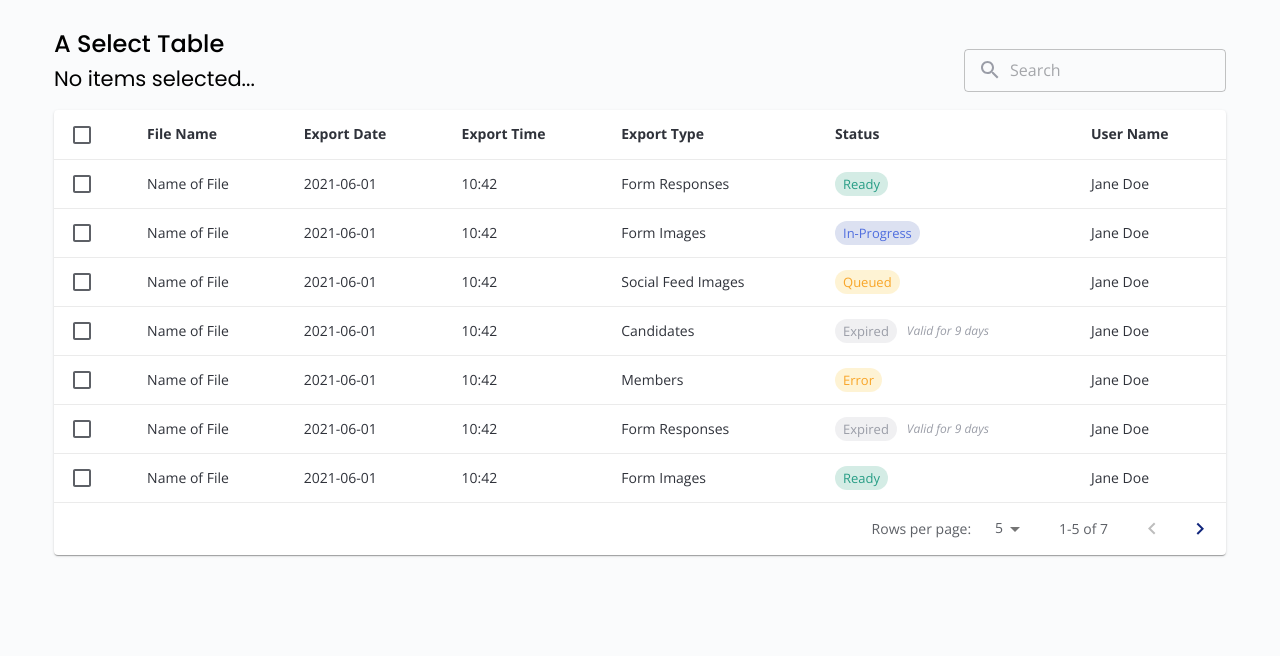
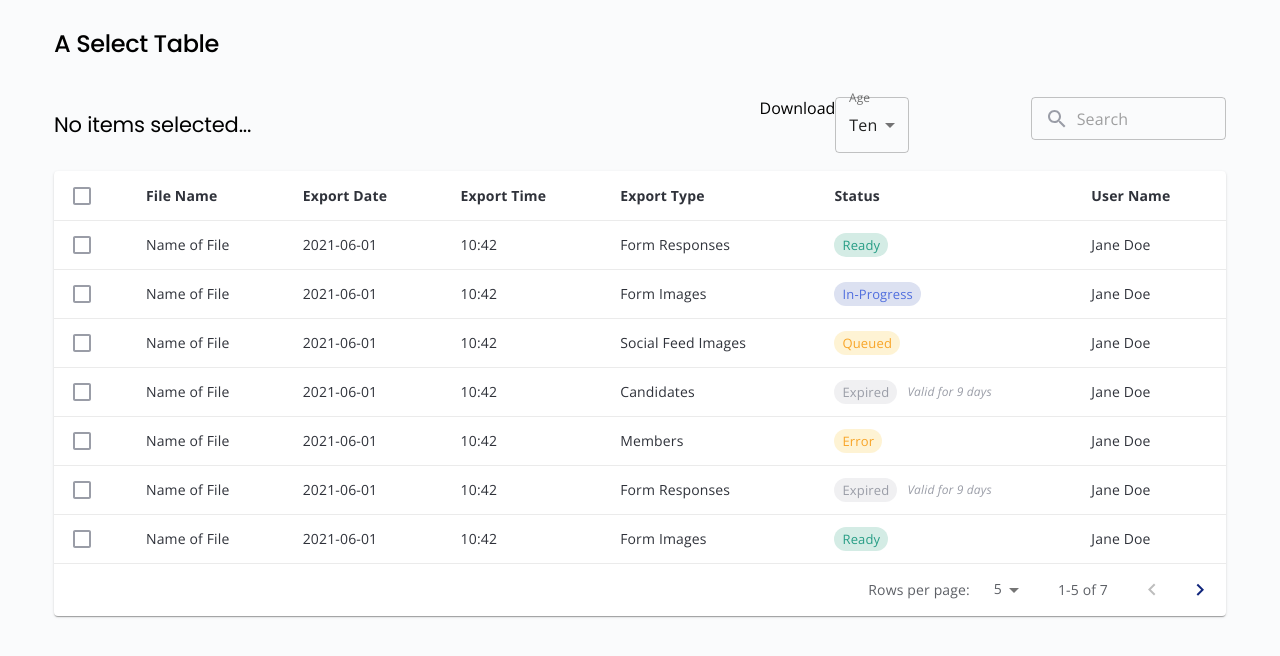
Before and after one commit to liezelbreytenbach/component-library, a React (Create React App) app: page /table in a window 1280 px wide. Shown: the top 656 px of the page. Built offline with nearby package versions, Linux system fonts and the light colour scheme; the HTML template or start-up script is replaced by a standard one.

Commit message:
style: Styled Components theme provider

```diff
--- a/src/App.js
+++ b/src/App.js
@@ -1,5 +1,5 @@
 import { Redirect, Route, Switch } from 'react-router-dom';
-import { ThemeProvider } from '@material-ui/core';
+import { ThemeProvider as StyledThemeProvider } from 'styled-components';
 
 import Layout from './components/Layout';
 import MyTable from './pages/MyTable';
@@ -10,7 +10,7 @@ function App() {
 
   return (
     <div className="App">
-        <ThemeProvider theme={theme}>
+        <StyledThemeProvider theme={theme}>
           <Layout>
             <Switch>
               <Route path="/" exact>
@@ -21,7 +21,7 @@ function App() {
               </Route>
             </Switch>
           </Layout>
-        </ThemeProvider>
+        </StyledThemeProvider>
       </div>
   );
 }
--- /dev/null
+++ b/src/components/Layout/StyledComponents.js
@@ -0,0 +1,12 @@
+import styled from 'styled-components';
+import { calculateRem } from '../../utils/helpers';
+
+export const StyledLayout = styled.main`
+  background-color: ${props => props.theme.palette.common.offWhite};
+  min-height: 100vh;
+  padding: ${calculateRem(30)};
+  font-family: ${props => props.theme.typography.fontFamily};
+  & * {
+    font-family: inherit !important;
+  }
+`;
--- a/src/components/Layout/index.js
+++ b/src/components/Layout/index.js
@@ -1,12 +1,4 @@
-import styled from 'styled-components';
-import { theme } from '../../utils/theme';
-import { calculateRem } from '../../utils/helpers';
-
-const StyledLayout = styled.main`
-  background-color: ${theme.palette.common.offwhite};
-  min-height: 100vh;
-  padding: ${calculateRem(30)};
-`;
+import { StyledLayout } from './StyledComponents';
 
 export default function Layout ({ className, children }) {
   return <StyledLayout className={className}>{children}</StyledLayout>
--- a/src/components/StyledForm/StyledCheckBox.js
+++ b/src/components/StyledForm/StyledCheckBox.js
@@ -1,29 +1,13 @@
-import { withStyles, Checkbox } from '@material-ui/core';
-
-const TightCheckBox = withStyles((theme) => ({
-  root: {
-    padding: 0,
-    '&:hover': {
-      backgroundColor: 'transparent',
-      color: theme.palette.primary.main,
-    }
-  }
-}))(Checkbox);
+import { Checkbox } from '@material-ui/core';
+import { TightCheckBox } from './StyledComponents';
 
 export default function StyledCheckBox ({ checked, onChange, ariaLabel, tight }) {
 
-  const changeHanlder = (event) => {
-    onChange(event.target.checked);
-  }
+  const changeHanlder = (event) => onChange(event.target.checked);
 
-  const props = {
-    color: 'primary',
-    checked,
-    onChange: changeHanlder
-  }
-  if (ariaLabel) {
-    props.inputProps = {'aria-label': ariaLabel}
-  }
+  const props = { checked, onChange: changeHanlder };
+
+  if (ariaLabel) props.inputProps = {'aria-label': ariaLabel}
 
   if (tight) return <TightCheckBox {...props} disableRipple={true} />;
   return <Checkbox {...props} />;
--- /dev/null
+++ b/src/components/StyledForm/StyledComponents.js
@@ -0,0 +1,45 @@
+import styled from 'styled-components';
+import { Checkbox, TextField } from '@material-ui/core';
+
+export const StyledTextField = styled(TextField)`
+  & {
+    input {
+      padding-top: ${props => props.theme.spacing.xSpacing};
+      padding-bottom: ${props => props.theme.spacing.xSpacing};
+    }
+    .MuiInputAdornment-root {
+      color: ${props => props.theme.palette.grey.main};
+    }
+    .MuiOutlinedInput-root:hover fieldset {
+      border-color: ${props => props.theme.palette.primary.main};
+    }
+  }
+`;
+
+// export const TightCheckBox = styled(Checkbox)`
+//   && {
+//     padding: 0;
+//     color: ${props => props.theme.palette.grey.main};
+//     &:hover {
+//       background-color: transparent;
+//     }
+//     &:hover,
+//     &.Mui-checked {
+//       color: ${props => props.theme.palette.primary.main};
+//     }
+//   }
+// `;
+
+export const TightCheckBox = styled(Checkbox)`
+  && {
+    padding: 0;
+    color: ${props => props.theme.palette.grey.main};
+    &:hover {
+      background-color: transparent;
+    }
+    &:hover,
+    &.Mui-checked {
+      color: ${props => props.theme.palette.primary.main};
+    }
+  }
+`;
--- a/src/components/StyledForm/StyledSearch.js
+++ b/src/components/StyledForm/StyledSearch.js
@@ -1,30 +1,12 @@
-import { withStyles, TextField, InputAdornment } from '@material-ui/core';
+import { InputAdornment } from '@material-ui/core';
 import { Search } from '@material-ui/icons';
-
-const StyledTextField = withStyles((theme) => ({
-  root: {
-    color: theme.palette.text.secondary,
-    '& .MuiOutlinedInput-input': {
-      paddingTop: '12px',
-      paddingBottom: '12px',
-    },
-    '& .MuiOutlinedInput-root:hover fieldset': {
-      borderColor: theme.palette.primary.main,
-    },
-  }
-}))(TextField);
-
-const StyledIcon = withStyles((theme) => ({
-  root: {
-    color: theme.palette.grey.main
-  }
-}))(InputAdornment);
+import { StyledTextField } from './StyledComponents';
 
 export default function StyledSearch() {
   return (
     <StyledTextField placeholder="Search" variant="outlined" InputProps={{
       startAdornment: (
-        <StyledIcon position="start"><Search /></StyledIcon>
+        <InputAdornment position="start"><Search /></InputAdornment>
       ),
     }} />
   )
--- /dev/null
+++ b/src/components/StyledForm/StyledSelect.js
@@ -0,0 +1,21 @@
+import { FormControl, InputLabel, Select, MenuItem} from '@material-ui/core';
+
+export default function StyledSelect() {
+
+  return (
+    <FormControl variant="outlined">
+        <InputLabel id="demo-simple-select-filled-label">Age</InputLabel>
+        <Select
+          labelId="demo-simple-select-filled-label"
+          id="demo-simple-select-filled"
+          value={10}
+          // onChange={handleChange}
+        >
+          <MenuItem value=""><em>None</em></MenuItem>
+          <MenuItem value={10}>Ten</MenuItem>
+          <MenuItem value={20}>Twenty</MenuItem>
+          <MenuItem value={30}>Thirty</MenuItem>
+        </Select>
+      </FormControl>
+  );
+}
--- a/src/components/StyledTable/StyledComponents.js
+++ b/src/components/StyledTable/StyledComponents.js
@@ -1,33 +1,32 @@
-import { withStyles, TableRow, TableCell, TablePagination } from "@material-ui/core";
-import { calculateRem } from '../../utils/helpers';
+import styled from 'styled-components';
+import { TableRow, TableCell, TablePagination } from "@material-ui/core";
 
-export const StyledCell = withStyles((theme) => ({
-  root: {
-    borderBottomColor: theme.palette.divider,
-    paddingTop: calculateRem(12),
-    paddingBottom: calculateRem(12),
+export const StyledCell = styled(TableCell)`
+  && {
+    color: ${props => props.theme.palette.text.primary};
+    border-bottom-color: ${props => props.theme.palette.divider};
+    padding-top: ${props => props.theme.spacing.xSpacing};
+    padding-bottom: ${props => props.theme.spacing.xSpacing};
   }
-}))(TableCell);
+`;
 
-export const StyledHeadCell = withStyles(() => ({
-  root: {
-    fontWeight: 'bold',
-  },
-}))(StyledCell);
+export const StyledHeadCell = styled(StyledCell)`
+  && {
+    font-weight: bold;
+  }
+`;
 
-export const StyledBodyRow = withStyles((theme) => ({
-  root: {
-    '&:hover': {
-      backgroundColor: theme.palette.action.hover,
+export const StyledBodyRow = styled(TableRow)`
+  &&:hover {
+    background-color: ${props => props.theme.palette.action.hover};
+  }
+`;
+
+export const StyledPagination = styled(TablePagination)`
+  && {
+    color: ${props => props.theme.palette.text.secondary};
+    button:not([class*="-disabled"]) {
+      color: ${props => props.theme.palette.primary.main};
     }
   }
-}))(TableRow);
-
-export const StyledPagination = withStyles((theme) => ({
-  root: {
-    color: theme.palette.text.secondary
-  },
-  actions: {
-    color: theme.palette.primary.main
-  }
-}))(TablePagination);
+`;
--- /dev/null
+++ b/src/components/Title/StyledComponents.js
@@ -0,0 +1,13 @@
+import styled, { css } from 'styled-components';
+import { Typography } from '@material-ui/core';
+
+export const StyledTitle = styled(Typography)`
+  && {
+    font-family: ${props => props.theme.typography.fontFamilyTitles} !important;
+    font-size: ${props => props.theme.typography[props.variant].fontSize};
+    font-weight: ${props => props.theme.typography[props.variant].fontWeight};
+    ${props => props.gutterBottom && css`
+      margin-bottom: ${props.theme.typography[props.variant].gutterBottom}
+    `}
+  }
+`;
--- /dev/null
+++ b/src/components/Title/index.js
@@ -0,0 +1,12 @@
+import { StyledTitle } from './StyledComponents';
+
+export default function Title({variant, component, gutterBottom, children}) {
+  let props = {};
+
+  if (component) props.component = component;
+  if (gutterBottom) props.gutterBottom = true;
+
+  return (
+    <StyledTitle variant={variant || "h1"} {...props}>{children}</StyledTitle>
+  );
+};
--- a/src/pages/MyTable.js
+++ b/src/pages/MyTable.js
@@ -1,8 +1,12 @@
 import { useState } from 'react';
+import { Container, Grid } from '@material-ui/core';
 import styled from 'styled-components';
-import { Container, Grid, Typography } from '@material-ui/core';
+
+import Title from '../components/Title';
 import StyledTable from '../components/StyledTable';
 import StyledSearch from '../components/StyledForm/StyledSearch';
+import StyledSelect from '../components/StyledForm/StyledSelect';
+
 import { calculateRem } from '../utils/helpers';
 import { dummyLabels, dummyRows } from '../dummyData/table-data';
 
@@ -24,13 +28,23 @@ export default function MyTable() {
 
 	return (
     <Container>
-      <HeaderGrid container justifyContent="space-between" alignItems="flex-end">
+      <Title gutterBottom>A Select Table</Title>
+      <HeaderGrid container justifyContent="space-between" alignItems="center">
         <Grid item>
-          <Typography variant="h1" gutterBottom>A Select Table</Typography>
-          <Typography variant="h2">{selectedMsg}</Typography>
+          <Title variant="h2">{selectedMsg}</Title>
         </Grid>
-        <Grid item>
-          <StyledSearch />
+        <Grid item sm="6">
+          <Grid container justifyContent="flex-end">
+            <Grid item>
+              Download
+            </Grid>
+            <Grid item sm="4">
+              <StyledSelect />
+            </Grid>
+            <Grid item sm="4">
+              <StyledSearch />
+            </Grid>
+          </Grid>
         </Grid>
       </HeaderGrid>
       <StyledTable labels={dummyLabels} rows={dummyRows} onSelect={selectHandler} />
--- a/src/utils/theme.js
+++ b/src/utils/theme.js
@@ -1,4 +1,3 @@
-import { createTheme } from '@material-ui/core';
 import { calculateRem } from './helpers';
 
 const fonts = {
@@ -6,9 +5,9 @@ const fonts = {
   titles: "'Poppins', sans-serif"
 }
 
-export const themeWT = {
+export const theme = {
   palette: {
-    common: {offwhite: '#FAFBFC', hover: '#12277D0D'},
+    common: {offWhite: '#FAFBFC', hover: '#12277D0D'},
     text: {primary: '#181C25E6', secondary: '#181C25B3', headers: '#181C25'},
     primary: { main: '#12277D' },
     grey: { light: '#9A9DA726', main: '#9A9DA7', dark: '#181C25'},
@@ -21,12 +20,14 @@ export const themeWT = {
   },
   typography: {
     fontFamily: fonts.main,
-    h1: {fontFamily: fonts.titles, fontSize: calculateRem(24), fontWeight: 500},
-    h2: {fontFamily: fonts.titles, fontSize: calculateRem(21), fontWeight: 400},
+    fontFamilyTitles: fonts.titles,
+    h1: {fontSize: calculateRem(24), fontWeight: 500, gutterBottom: calculateRem(39)},
+    h2: {fontSize: calculateRem(21), fontWeight: 400},
   },
+  spacing: {
+    xSpacing: calculateRem(12),
+  }
 }
-
-export const theme = createTheme(themeWT);
 
 export const tagStates = {
   inProgress: {text: 'In-Progress', palette: theme.palette.info, message: ''},
```
